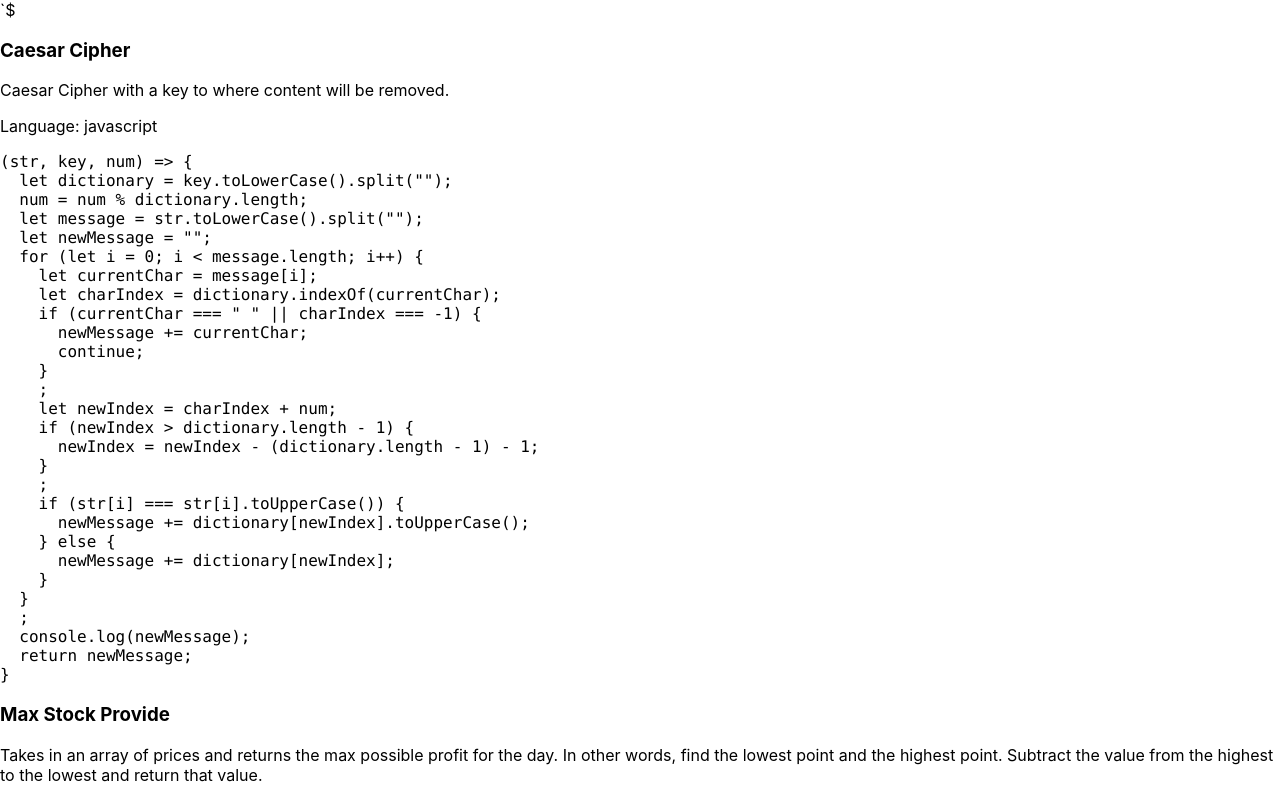
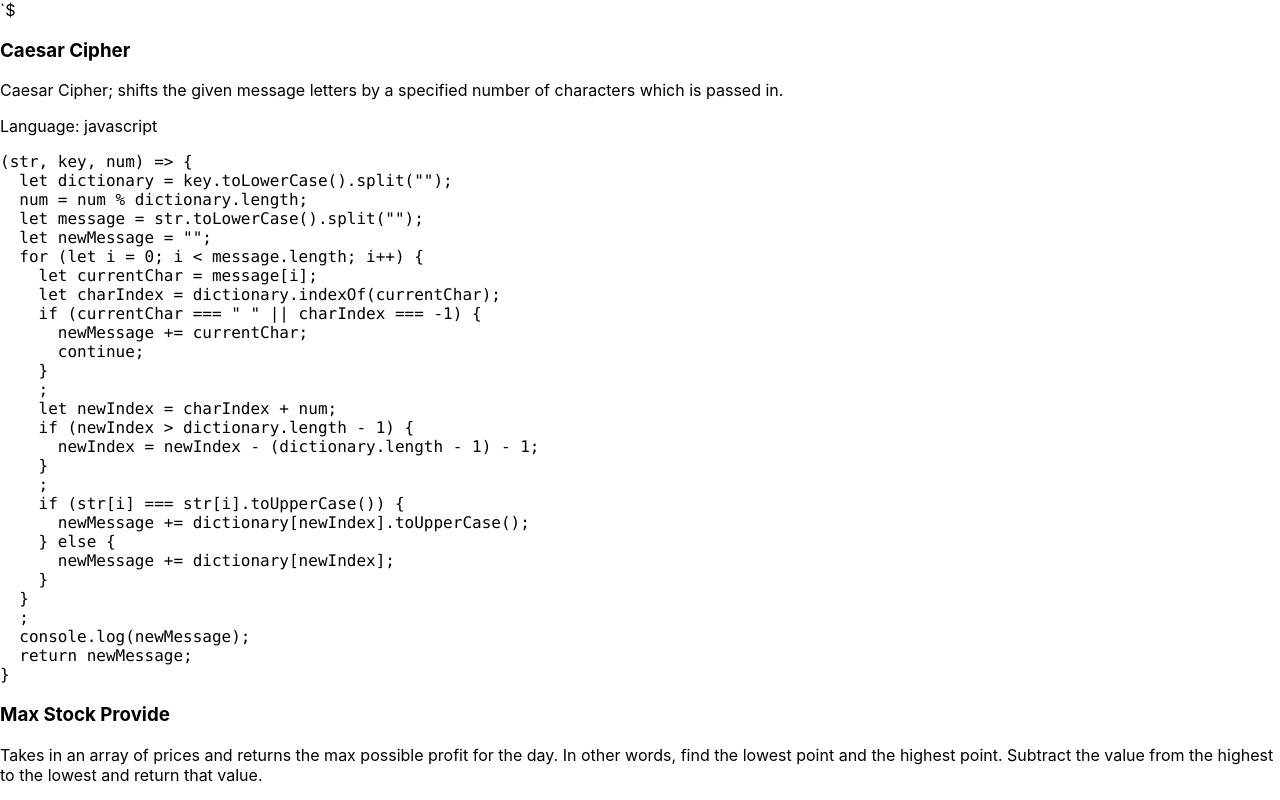
Before and after one commit to listenToRipley/nataliekendrick, a React (Create React App) app: page /projects in a window 1280 px wide. Shown: the top 800 px of the page. Built offline with nearby package versions, Linux system fonts and the light colour scheme.

Commit message:
update and remove notes on code samples

```diff
--- a/src/Components/CodeSamples.tsx
+++ b/src/Components/CodeSamples.tsx
@@ -13,7 +13,7 @@ const CodeSamples = (): JSX.Element => {
   const samples = [
     {
       "title": "Caesar Cipher",
-      "description": "Caesar Cipher with a key to where content will be removed.",
+      "description": "Caesar Cipher; shifts the given message letters by a specified number of characters which is passed in.",
       "language": "javascript",
       "code": caesar
     },
--- a/src/Components/Samples/caesar.js
+++ b/src/Components/Samples/caesar.js
@@ -1,4 +1,3 @@
-//shift the given message letters by the number passed in
 const caesarCipherWKey = (str, key ,num) => {
 
   let dictionary = key.toLowerCase().split("");
--- a/src/Components/Samples/maxStockProfit.js
+++ b/src/Components/Samples/maxStockProfit.js
@@ -1,5 +1,3 @@
-//take in an array of prices and returns the max possible profit for the day.
-// in other words, find the lowest point and the highest point. Subtract the value from the highest to the lowest and return that value.
 const maxStockProfit = (priceArr) => {
 
   let sorted = priceArr.sort((a,b) => a-b);
--- a/src/Components/Samples/sieveOfEratstenes.js
+++ b/src/Components/Samples/sieveOfEratstenes.js
@@ -1,4 +1,3 @@
-//find all the prime numbers up to a given number
 const sieveOfEratosthenes = (n) => {
   let primes = []
 
@@ -9,8 +8,6 @@ const sieveOfEratosthenes = (n) => {
   primes[0] = false;
   primes[1] = false;
 
-  //why start at 2? Because above, 0,1 are already marked as false.
-  //why sqrt? Because that is as high as well will need to go for checking primes.
   for (let j = 2; j <= Math.sqrt(n); j++) {
     //k * j - since we don't need multiples of n
     for (let k = 2; k * j <= n; k++ ) {
```
